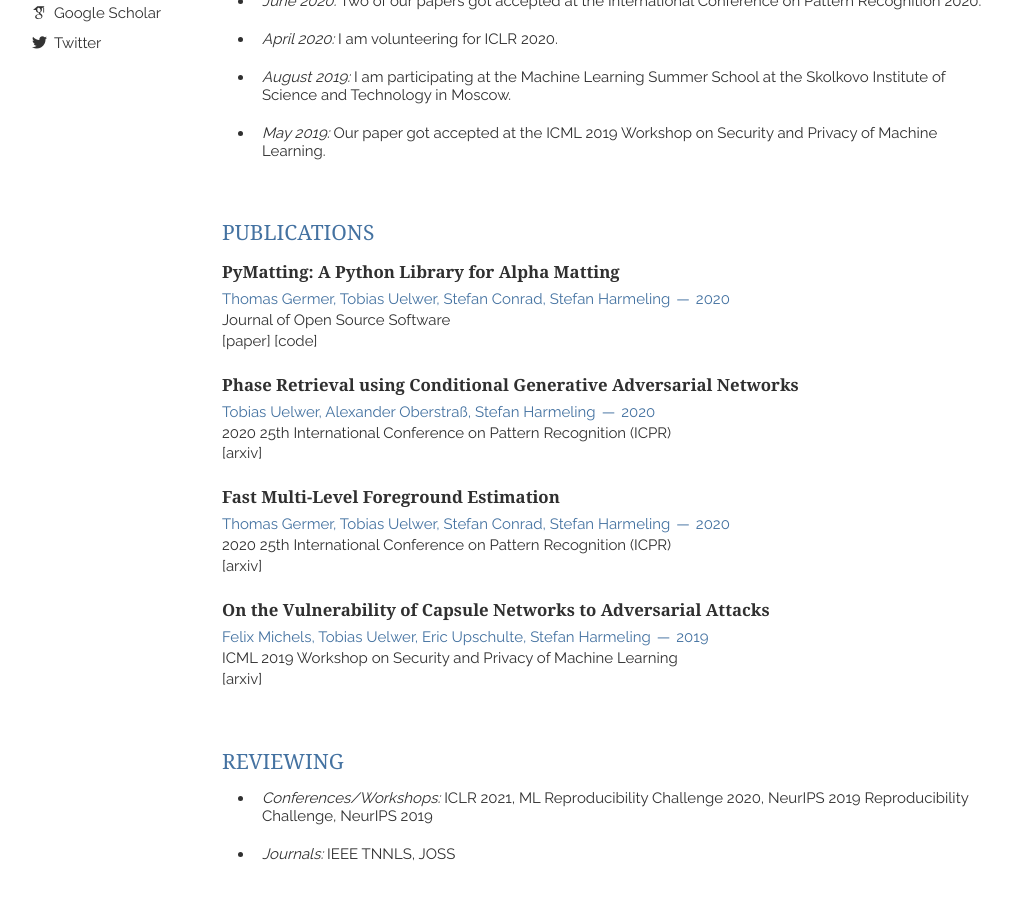
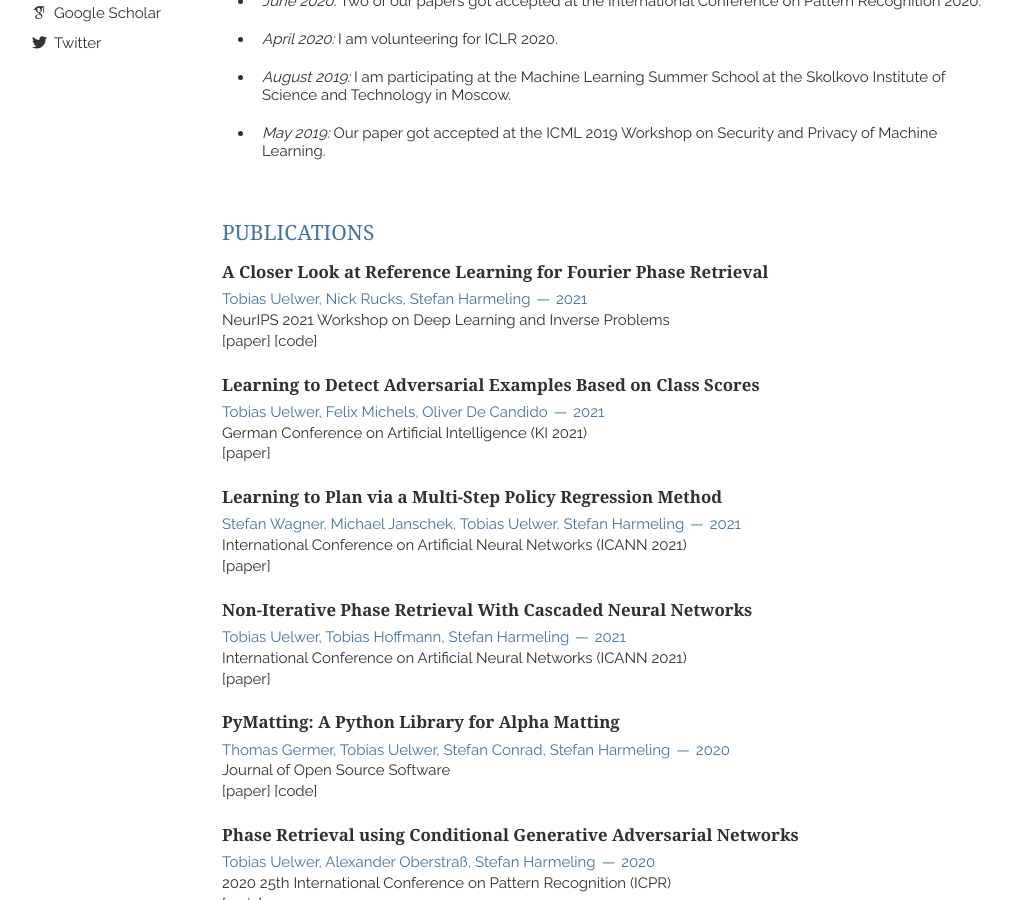
Before and after one commit to tuelwer/tuelwer.github.io, a Jekyll site: the page built from index.html, in a window 1280 px wide and 900 px high, scrolled down 302 px. Shown: the whole window, without its empty margins (138-1147 px from the left). Built offline with Jekyll 4.4.1, drawn with Linux system fonts in a browser that asks for light colours; nearby versions of some CDN libraries; some web fonts are replaced; the list of posts is cut into pages by our own code.

Commit message:
Update publications.html

```diff
--- a/_includes/publications.html
+++ b/_includes/publications.html
@@ -1,5 +1,42 @@
 <section class="thirteen columns">
   <h1>Publications</h1>
+  <article>
+    <header>
+      <h1>A Closer Look at Reference Learning for Fourier Phase Retrieval</h1>
+      <span><address>Tobias Uelwer, Nick Rucks, Stefan Harmeling</address><time>2021</time></span>
+    </header>
+    <p>NeurIPS 2021 Workshop on Deep Learning and Inverse Problems</p>
+    [<a href="https://arxiv.org/abs/2110.13688">paper</a>]
+    [<a href="https://github.com/tuelwer/reference-learning">code</a>]
+  </article>
+  <article>
+    <header>
+      <h1>Learning to Detect Adversarial Examples Based on Class Scores</h1>
+      <span><address>Tobias Uelwer, Felix Michels, Oliver De Candido</address><time>2021</time></span>
+    </header>
+    <p>German Conference on Artificial Intelligence (KI 2021)</p>
+    [<a href="https://arxiv.org/pdf/2107.04435">paper</a>]
+  </article>
+  <article>
+
+  <article>
+    <header>
+      <h1>Learning to Plan via a Multi-Step Policy Regression Method</h1>
+      <span><address>Stefan Wagner, Michael Janschek, Tobias Uelwer, Stefan Harmeling</address><time>2021</time></span>
+    </header>
+    <p>International Conference on Artificial Neural Networks (ICANN 2021)</p>
+    [<a href="https://arxiv.org/pdf/2107.04435">paper</a>]
+  </article>
+
+   <article>
+    <header>
+      <h1>Non-Iterative Phase Retrieval With Cascaded Neural Networks</h1>
+      <span><address>Tobias Uelwer, Tobias Hoffmann, Stefan Harmeling</address><time>2021</time></span>
+    </header>
+    <p>International Conference on Artificial Neural Networks (ICANN 2021)</p>
+    [<a href="https://arxiv.org/pdf/2107.04435">paper</a>]
+  </article>
+
   <article>
     <header>
       <h1>PyMatting: A Python Library for Alpha Matting</h1>
@@ -9,6 +46,7 @@
     [<a href="https://joss.theoj.org/papers/10.21105/joss.02481">paper</a>]
     [<a href="https://github.com/pymatting/pymatting">code</a>]
   </article>
+
   <article>
     <header>
       <h1>Phase Retrieval using Conditional Generative Adversarial Networks</h1>
@@ -17,7 +55,8 @@
     <p>2020 25th International Conference on Pattern Recognition (ICPR)</p>
     [<a href="https://arxiv.org/pdf/1912.04981">arxiv</a>]
   </article>
-    <article>
+
+  <article>
     <header>
       <h1>Fast Multi-Level Foreground Estimation</h1>
       <span><address>Thomas Germer, Tobias Uelwer, Stefan Conrad, Stefan Harmeling</address><time>2020</time></span>
@@ -25,6 +64,7 @@
     <p>2020 25th International Conference on Pattern Recognition (ICPR)</p>
     [<a href="https://arxiv.org/abs/2006.14970">arxiv</a>]
   </article>
+
   <article>
     <header>
       <h1>On the Vulnerability of Capsule Networks to Adversarial Attacks</h1>
```
